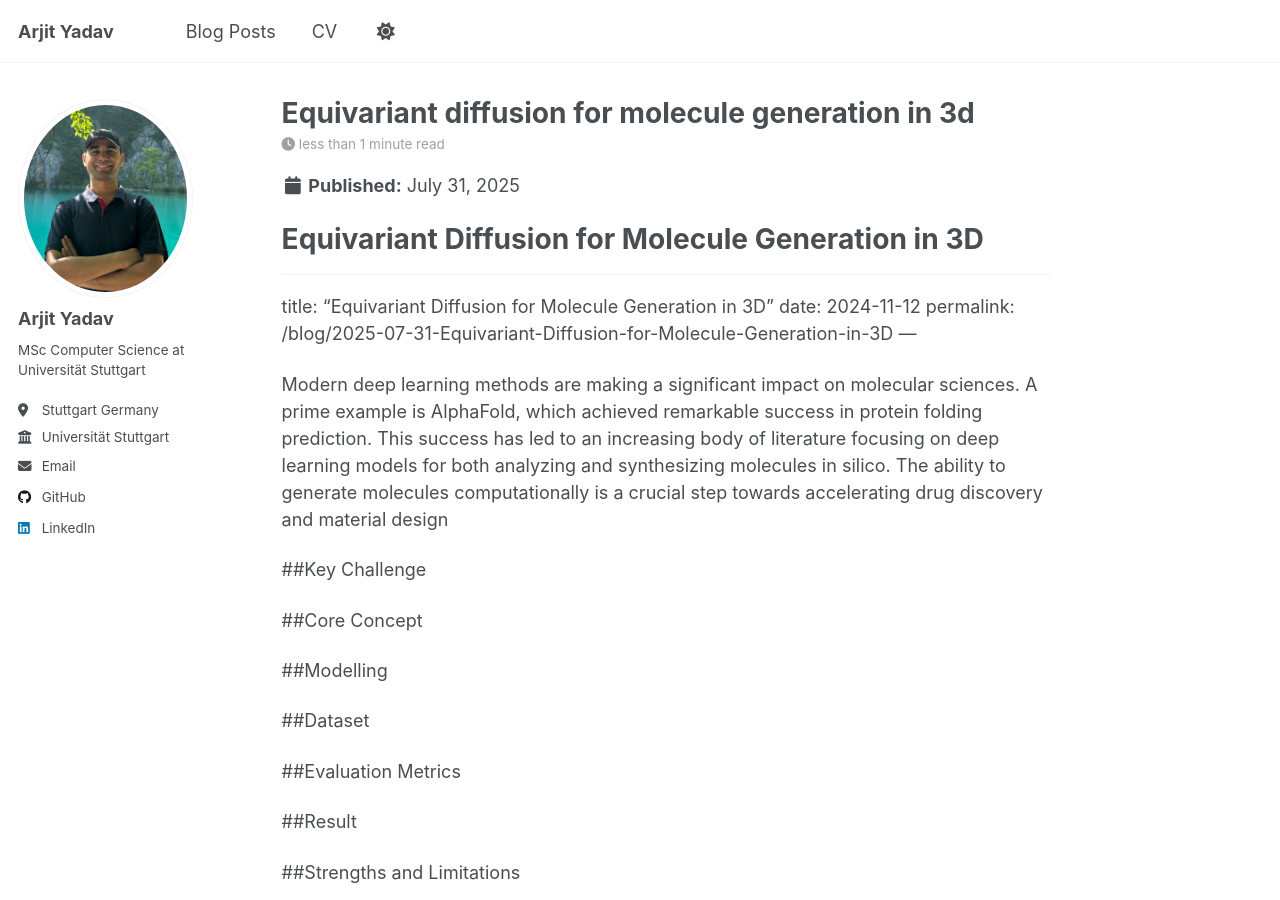
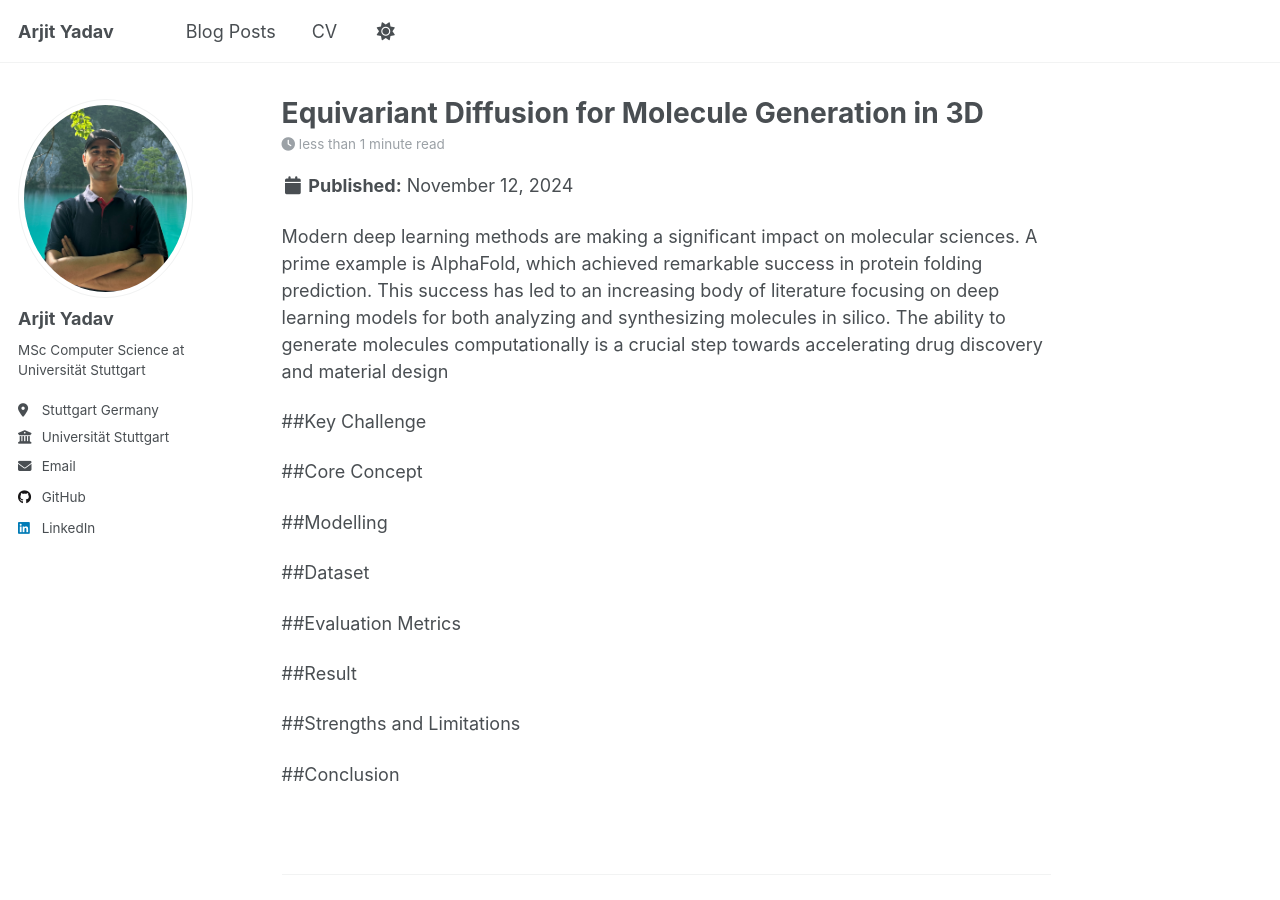
Before and after one commit to arjityadav/arjityadav.github.io, a Jekyll site: the page built from _posts/2025-07-31-Equivariant Diffusion for Molecule Generation in 3D.md, in a window 1280 px wide and 900 px high. Built offline with Jekyll 4.4.1, drawn with Linux system fonts in a browser that asks for light colours; a script that is not in the unit is left out.

Commit message:
Update 2025-07-31-Equivariant Diffusion for Molecule Generation in 3D.md

```diff
--- a/_posts/2025-07-31-Equivariant Diffusion for Molecule Generation in 3D.md
+++ b/_posts/2025-07-31-Equivariant Diffusion for Molecule Generation in 3D.md
@@ -1,4 +1,3 @@
-# Equivariant Diffusion for Molecule Generation in 3D
 ---
 title: "Equivariant Diffusion for Molecule Generation in 3D"
 date: 2024-11-12
```
